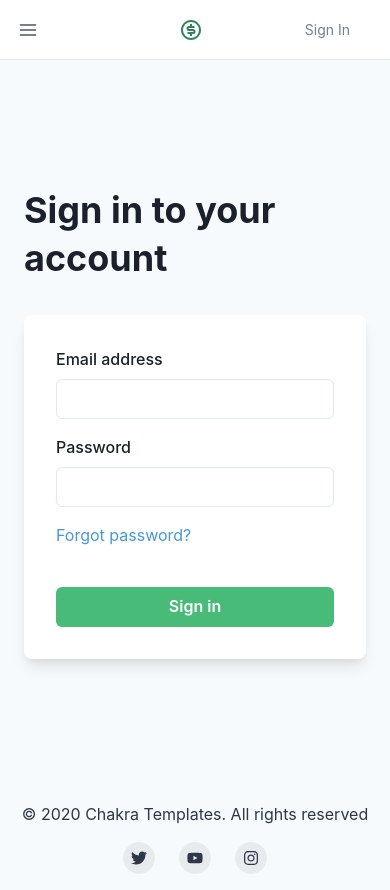
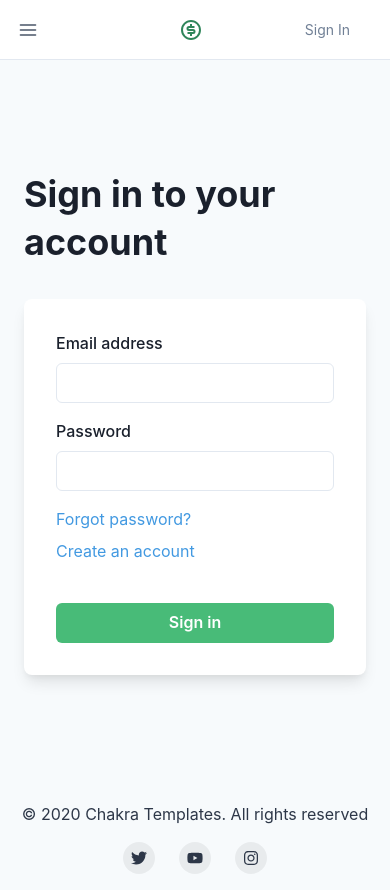
Before and after one commit to letanure/insta-sell, a Next.js app: page /sign-in in a window 390 px wide. Built offline with nearby package versions, Linux system fonts and the light colour scheme.

Commit message:
add link mobile create account

```diff
--- a/components/SignIn.jsx
+++ b/components/SignIn.jsx
@@ -53,6 +53,9 @@ export default function SimpleCard() {
                 <Link color={"blue.400"} href="/forgot-password">
                   Forgot password?
                 </Link>
+                <Link color={"blue.400"} href="/sign-up">
+                  Create an account
+                </Link>
               </Stack>
               <Button
                 bg={"green.400"}
```
